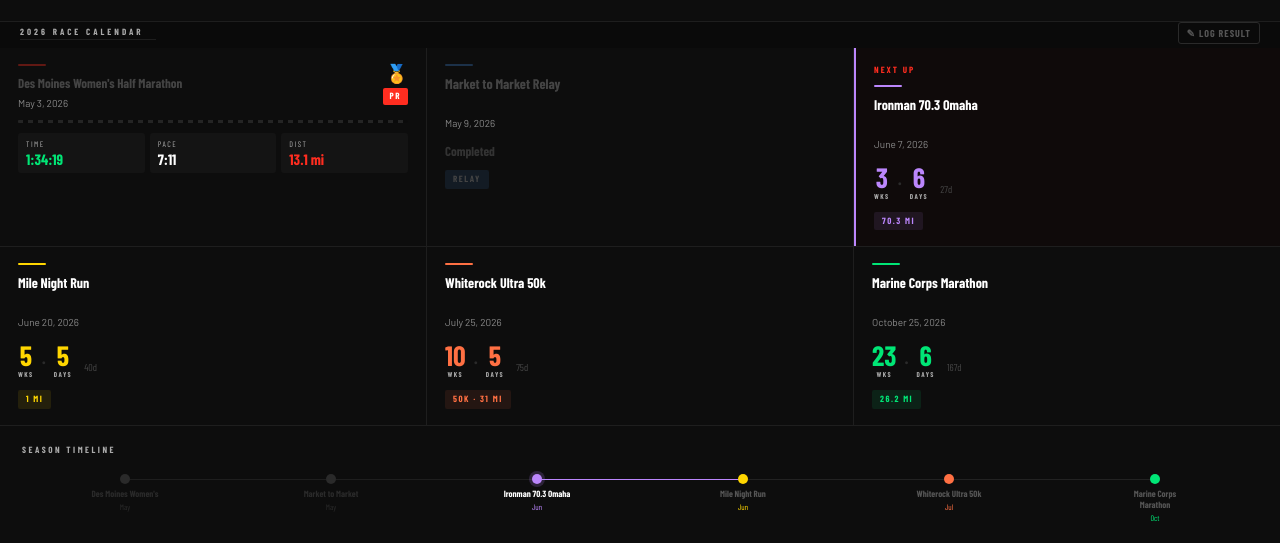
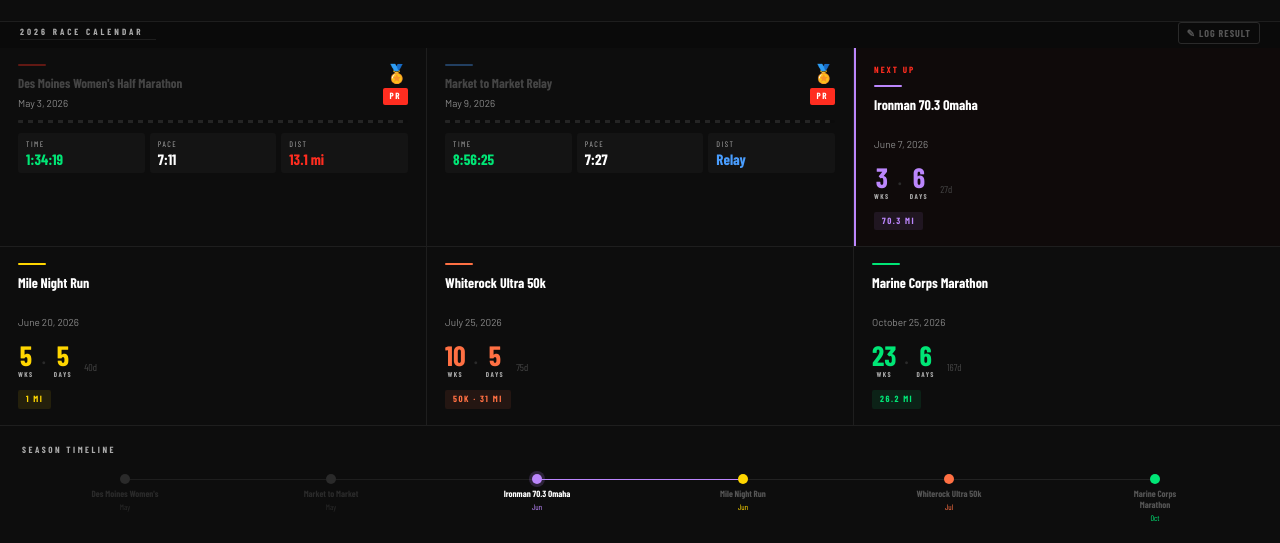
Before and after one commit to romkeymm/StayHard, a plain HTML site: page fitness.html in a window 1280 px wide. Shown: the part 237-780 px from the top of the page. Drawn offline with nearby package versions, Linux system fonts and the light colour scheme; no server answers; a web font is replaced by a local one.

Commit message:
Update fitness.html

```diff
--- a/fitness.html
+++ b/fitness.html
@@ -1057,7 +1057,7 @@
 // RACES populated from Supabase — fallback until loaded
 let RACES = [
   {id:1,name:"Des Moines Women's Half Marathon",date:'2026-05-03',type:'half',label:'13.1 mi',color:'#ff2d20',result:{time:'1:34:19',pace:'7:11 / mi',pr:true}},
-  {id:2,name:'Market to Market Relay',date:'2026-05-09',type:'relay',label:'Relay',color:'#4a9eff'},
+  {id:2,name:'Market to Market Relay',date:'2026-05-09',type:'relay',label:'Relay',color:'#4a9eff',result:{time:'8:56:25',pace:'7:27',pr:true,notes:null}},
   {id:3,name:'Ironman 70.3 Omaha',date:'2026-06-07',type:'triathlon',label:'70.3 mi',color:'#bb86fc'},
   {id:4,name:'Mile Night Run',date:'2026-06-20',type:'run',label:'1 mi',color:'#ffd600'},
   {id:5,name:'Whiterock Ultra 50k',date:'2026-07-25',type:'ultra',label:'50k · 31 mi',color:'#ff7043'},
```
